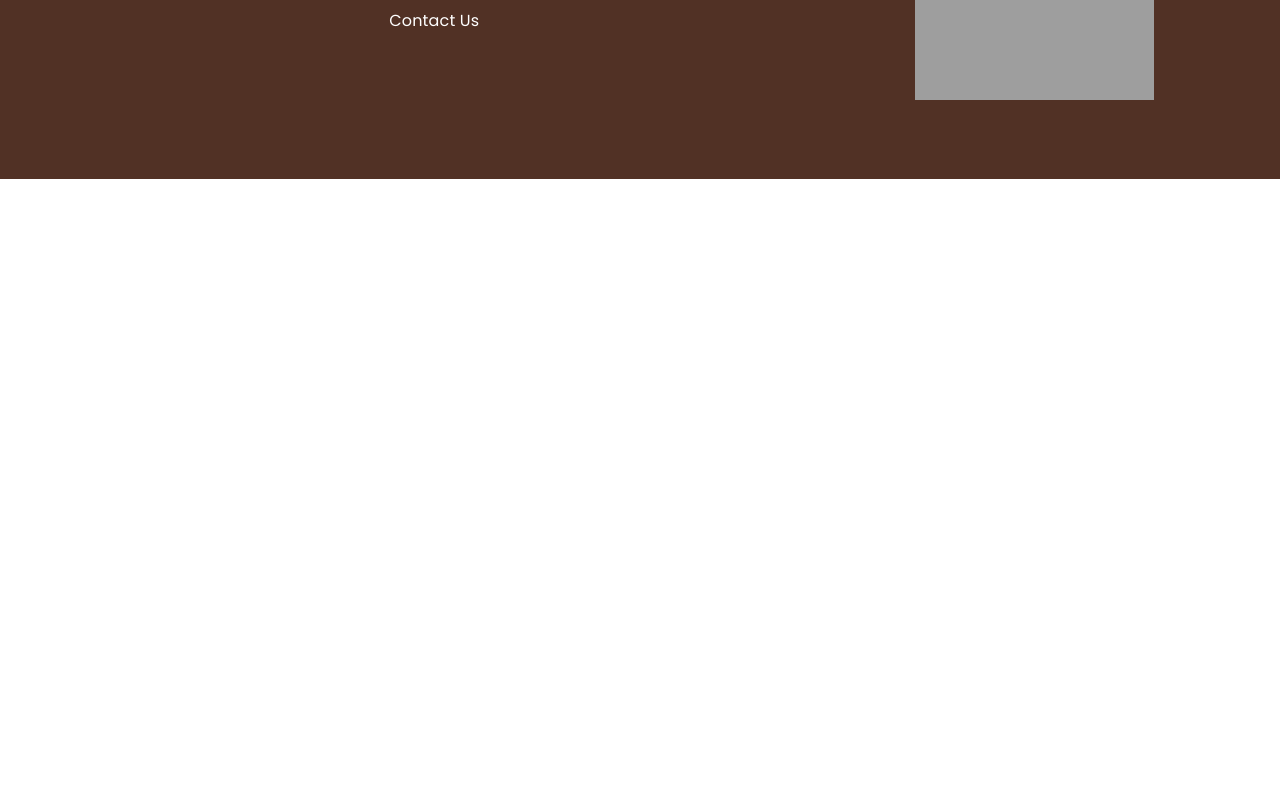
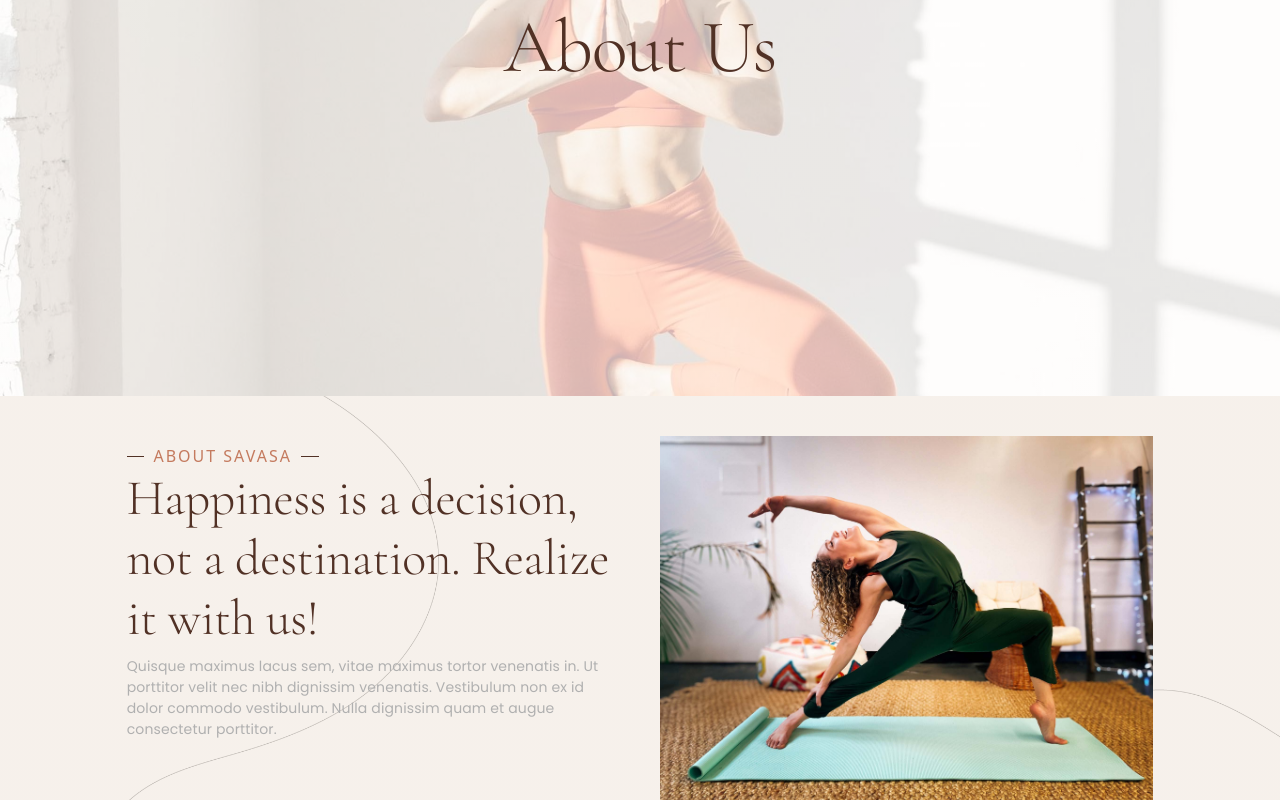
Before and after one commit to pritam-shinde/happymindplace.com, a Next.js app: page /about-us in a window 1280 px wide. Shown: the part 300-1100 px from the top of the page. Before the commit the page ends 800 px from the top, so only its background shows below. Built offline with nearby package versions, Linux system fonts and the light colour scheme; grey boxes are pictures that could not be loaded.

Commit message:
last update 220920221824

```diff
--- a/pages/about-us/index.js
+++ b/pages/about-us/index.js
@@ -1,9 +1,155 @@
-import React from 'react'
+import { Box, Container, Grid, Typography } from '@mui/material'
+import Head from 'next/head'
+import Image from 'next/image'
+import React, { useEffect, useState } from 'react'
+import Banner from '../../public/about/about-banner.jpg'
+import AbstractImage from '../../public/shapes/shape2.png'
+import AboutSecImage from '../../public/about/about-aboutsec.jpg'
+import { SectionalHeading, CoursesCard } from '../../components/components'
+import Flower from '../../public/Home/counter/flower.png'
+import human from '../../public/Home/counter/human.png'
+import msg from '../../public/Home/counter/msg.png'
+import smile from '../../public/Home/counter/smile.png'
+import CountUp from 'react-countup';
 
-const index = () => {
+const About = () => {
+  const [width, setWidth] = useState();
+
+  useEffect(() => {
+    setWidth(window.innerWidth)
+  }, [width])
+
   return (
-    <div>index</div>
+    <>
+      <Head>
+        <title>Savasa - Yoga & Meditation Elementor Template Kit Preview - ThemeForest</title>
+        <meta name="description" content="" />
+        <meta name="robots" content="index" />
+        <link rel="canonical" href="/about-us/" />
+      </Head>
+      <main>
+        <section>
+          <Container maxWidth="xxl" id="abouthero" style={{ backgroundImage: `linear-gradient(rgba(255, 255, 255, 0.7), rgba(255, 255, 255, 0.7)),url(${Banner.src})` }} className="d-flex justify-content-center align-items-center">
+            <Box>
+              <Typography variant='h1'>About Us</Typography>
+            </Box>
+          </Container>
+        </section>
+        <section id="about_aboutSec" style={{ backgroundImage: `linear-gradient(#f4ede6cc, #f4ede6cc),url(${AbstractImage.src})` }}>
+          <Container maxWidth="xxl">
+            <Grid container>
+              <Grid item xs={12} md={10} className="mx-auto">
+                <Box py={5}>
+                  <Grid container spacing={5}>
+                    <Grid item xs={12} md={6}>
+                      <Box>
+                        <Box>
+                          <SectionalHeading subtitle="ABOUT SAVASA" title="Happiness is a decision, not a destination. Realize it with us!" variant="h2" align={width > 800 ? 'left' : 'left'} />
+                        </Box>
+                        <Typography>Quisque maximus lacus sem, vitae maximus tortor venenatis in. Ut porttitor velit nec nibh dignissim venenatis. Vestibulum non ex id dolor commodo vestibulum. Nulla dignissim quam et augue consectetur porttitor.</Typography>
+                      </Box>
+                    </Grid>
+                    <Grid item xs={12} md={6}>
+                      <Box>
+                        <Image src={AboutSecImage} alt="lady doing yoga" />
+                      </Box>
+                    </Grid>
+                  </Grid>
+                </Box>
+              </Grid>
+            </Grid>
+          </Container>
+        </section>
+
+        <section id="couterSec" style={{ backgroundImage: `linear-gradient(#f4ede6cc, #f4ede6cc),url(${AbstractImage.src})` }}>
+          <Container maxWidth="xxl">
+            <Grid container>
+              <Grid item xs={12} md={10} className="mx-auto">
+                <Box py={5}>
+                  <Grid container spacing={3}>
+                    <Grid item xs={12} sm={6} lg={3}>
+                      <Box className="d-flex flex-column justify-content-center align-items-center" >
+                        <Box style={{ height: "3rem", width: "3rem" }} className="d-flex justify-content-center align-items-center">
+                          <img src={smile.src} alt="Flower" className='img-fluid' />
+                        </Box>
+                        <Box>
+                          <Typography variant='h2' align='center' gutterBottom><CountUp end={950} duration={5} /> +</Typography>
+                          <Typography className='para' align='center'>Happy Clients</Typography>
+                        </Box>
+                      </Box>
+                    </Grid>
+                    <Grid item xs={12} sm={6} lg={3}>
+                      <Box className="d-flex flex-column justify-content-center align-items-center" >
+                        <Box style={{ height: "3rem", width: "3rem" }} className="d-flex justify-content-center align-items-center">
+                          <img src={Flower.src} alt="Flower" className='img-fluid' />
+                        </Box>
+                        <Box>
+                          <Typography variant='h2' align='center' gutterBottom><CountUp end={12} duration={5} /> +</Typography>
+                          <Typography className='para' align='center'>Years Experience</Typography>
+                        </Box>
+                      </Box>
+                    </Grid>
+                    <Grid item xs={12} sm={6} lg={3}>
+                      <Box className="d-flex flex-column justify-content-center align-items-center" >
+                        <Box style={{ height: "3rem", width: "3rem" }} className="d-flex justify-content-center align-items-center">
+                          <img src={human.src} alt="Flower" className='img-fluid' />
+                        </Box>
+                        <Box>
+                          <Typography variant='h2' align='center' gutterBottom><CountUp end={115} duration={5} /> +</Typography>
+                          <Typography className='para' align='center'>Expert Trainers</Typography>
+                        </Box>
+                      </Box>
+                    </Grid>
+                    <Grid item xs={12} sm={6} lg={3}>
+                      <Box className="d-flex flex-column justify-content-center align-items-center" >
+                        <Box style={{ height: "3rem", width: "3rem" }} className="d-flex justify-content-center align-items-center">
+                          <img src={msg.src} alt="Flower" className='img-fluid' />
+                        </Box>
+                        <Box>
+                          <Typography variant='h2' align='center' gutterBottom><CountUp end={54} duration={5} /> +</Typography>
+                          <Typography className='para' align='center'>Total Branch</Typography>
+                        </Box>
+                      </Box>
+                    </Grid>
+                  </Grid>
+                </Box>
+              </Grid>
+            </Grid>
+          </Container>
+        </section>
+
+        <section>
+          <Container maxWidth="xxl">
+            <Grid container>
+              <Grid item xs={12} md={10} className="mx-auto">
+                <Box py={width < 600 ? 5 : 10}>
+                  <Box mb={5} data-aos="fade-up">
+                    <SectionalHeading title="Let go of stress and anxiety" variant="h2" subtitle="OUR COURSES" align='center' />
+                  </Box>
+                  <CoursesCard />
+                </Box>
+              </Grid>
+            </Grid>
+          </Container>
+        </section>
+
+        <section style={{ backgroundColor: "#f4ede6cc" }}>
+          <Container maxWidth="xxl">
+            <Grid container>
+              <Grid item xs={12} md={10} className="mx-auto">
+                <Box py={5}>
+                  <Box>
+                  <SectionalHeading align="center" subtitle="WHAT WE DO" title="The importance of doing yoga" variant="h2" />
+                  <Typography align="center">Lorem ipsum dolor sit amet, consectetur adipiscing elit. Ut elit tellus, luctus nec ullamcorper mattis, pulvinar dapibus leo.</Typography>
+                  </Box>
+                </Box>
+              </Grid>
+            </Grid>
+          </Container>
+        </section>
+      </main>
+    </>
   )
 }
 
-export default index
+export default About
--- a/pages/index.js
+++ b/pages/index.js
@@ -1,6 +1,5 @@
 import React, { useEffect, useState } from 'react'
 import Head from 'next/head'
-import { Hero } from '../sections/sections'
 import { Box, Container, Divider, Grid, Typography } from '@mui/material'
 import { BrownFilledButton, CoursesCard, SectionalHeading } from '../components/components'
 import Flower from '../public/Home/counter/flower.png'
--- a/sections/sections.js
+++ /dev/null
@@ -1 +0,0 @@
-export {default as Hero} from './Home/Hero/Hero';
--- a/styles/globals.css
+++ b/styles/globals.css
@@ -228,6 +228,27 @@ footer .MuiListItem-root .MuiListItemText-root .MuiTypography-root, footer .MuiL
   font-family: var(--para-font) !important;
 }
 
+
+/* About */
+
+#abouthero{
+  height: 87vh;
+  width: 100%;
+  background-attachment: fixed;
+  background-size: cover;
+  background-position: 0% 21%;
+  background-repeat: no-repeat;
+}
+
+#about_aboutSec{
+  height: 100vh;
+  width: 100%;
+  background-attachment: fixed;
+  background-size: cover;
+  background-position: 0% 21%;
+  background-repeat: no-repeat;
+}
+
 @media only screen and (max-width: 600px) {
   h2 {
     font-size: var(--h2-font-size-mobile) !important;
@@ -246,7 +267,7 @@ footer .MuiListItem-root .MuiListItemText-root .MuiTypography-root, footer .MuiL
     width: 35%;
   }
 
-  #newsletterSec {
+  #newsletterSec, #about_aboutSec {
     height: auto;
   }
 }
```
Also changed, not shown: public/about/about-aboutsec.jpg (added), public/about/about-banner.jpg (added).
